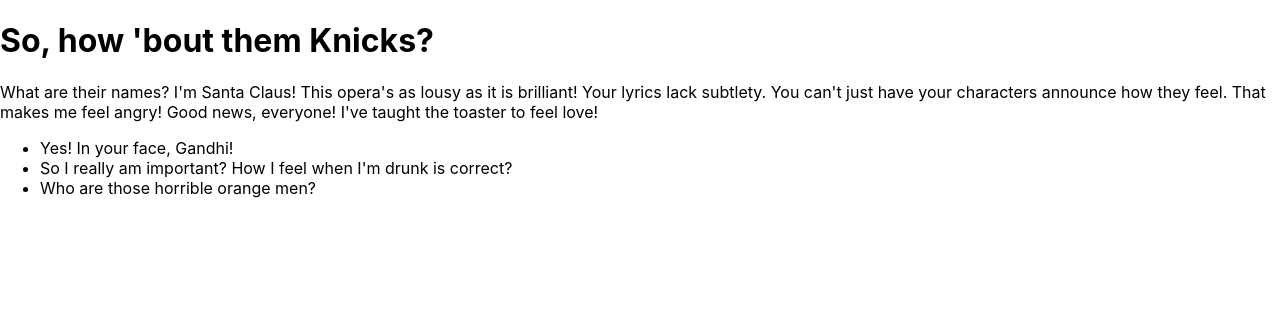
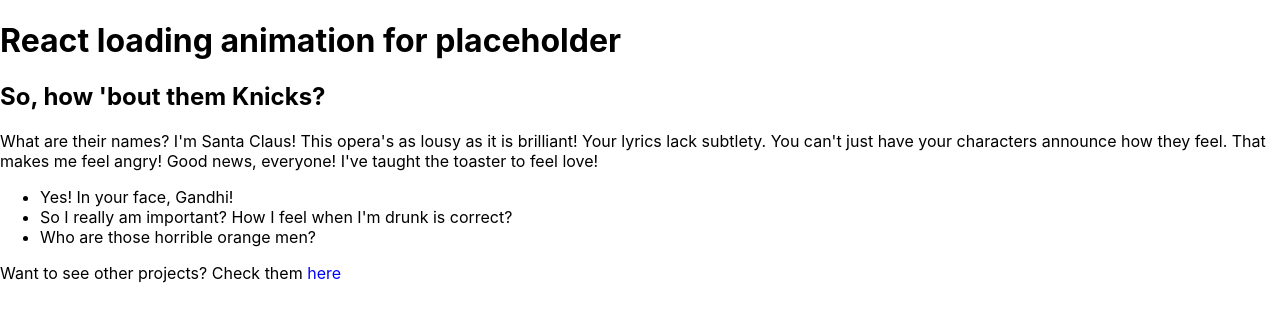
Before and after one commit to adrszl/css-react-loading-animation, a Next.js app: page / in a window 1280 px wide. Shown: the top 320 px of the page. Built offline with nearby package versions, Linux system fonts and the light colour scheme.

Commit message:
added new header & added footer

```diff
--- a/pages/index.js
+++ b/pages/index.js
@@ -4,6 +4,7 @@
   const [loadingState, updateLoadingState] = useState(true);
   const [contentState, updateContentState] = useState({
     header: 'Loading',
+    subHeader: 'Loading',
     intro: 'Loading',
     list: [
       'Loading',
@@ -13,13 +14,14 @@
   })
 
   const content = {
-    header: `So, how 'bout them Knicks?`,
+    header: `React loading animation for placeholder`,
+    subHeader: `So, how 'bout them Knicks?`,
     intro: `What are their names? I'm Santa Claus! This opera's as lousy as it is brilliant! Your lyrics lack subtlety. You can't just have your characters announce how they feel. That makes me feel angry! Good news, everyone! I've taught the toaster to feel love!`,
     list: [
       `Yes! In your face, Gandhi!`,
       `So I really am important? How I feel when I'm drunk is correct?`,
       `Who are those horrible orange men?`,
-    ],
+    ]
   };
 
   useEffect(() => {
@@ -33,6 +35,7 @@
     <div className="container">
       <main className={loadingState ? 'loading' : ''}>
         <h1>{contentState.header}</h1>
+        <h2>{contentState.subHeader}</h2>
         <p>{contentState.intro}</p>
         <ul>
           {Array.isArray(contentState.list) &&
@@ -41,6 +44,9 @@
             })}
         </ul>
       </main>
+      <footer className={loadingState ? 'loading' : ''}>
+        {loadingState ? "Loading..." : <span>Want to see other projects? Check them <a href="https://adrian-szlegel-personal-projects.netlify.app/" target="_blank" style={{color: "blue", texDecoration: "underline"}}>here</a></span>}
+      </footer>
     </div>
   );
 }
--- a/styles/styles.css
+++ b/styles/styles.css
@@ -16,8 +16,11 @@
 }
 
 main.loading h1,
+main.loading h2,
 main.loading p,
-main.loading li {
+main.loading ul,
+main.loading li,
+footer.loading {
   background: linear-gradient(100deg, #eceff1 30%, #f6f7f8 50%, #eceff1 70%);
   color: transparent;
   background-size: 400%;
```
